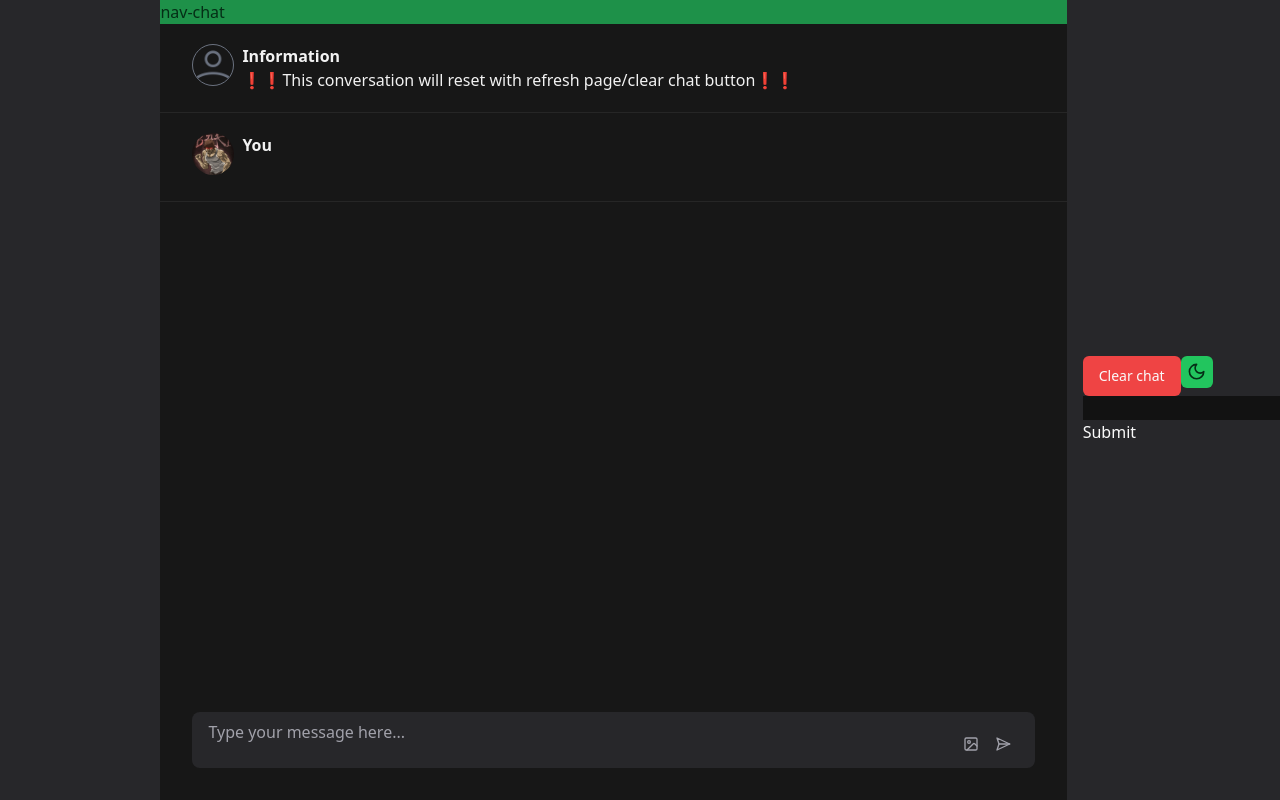
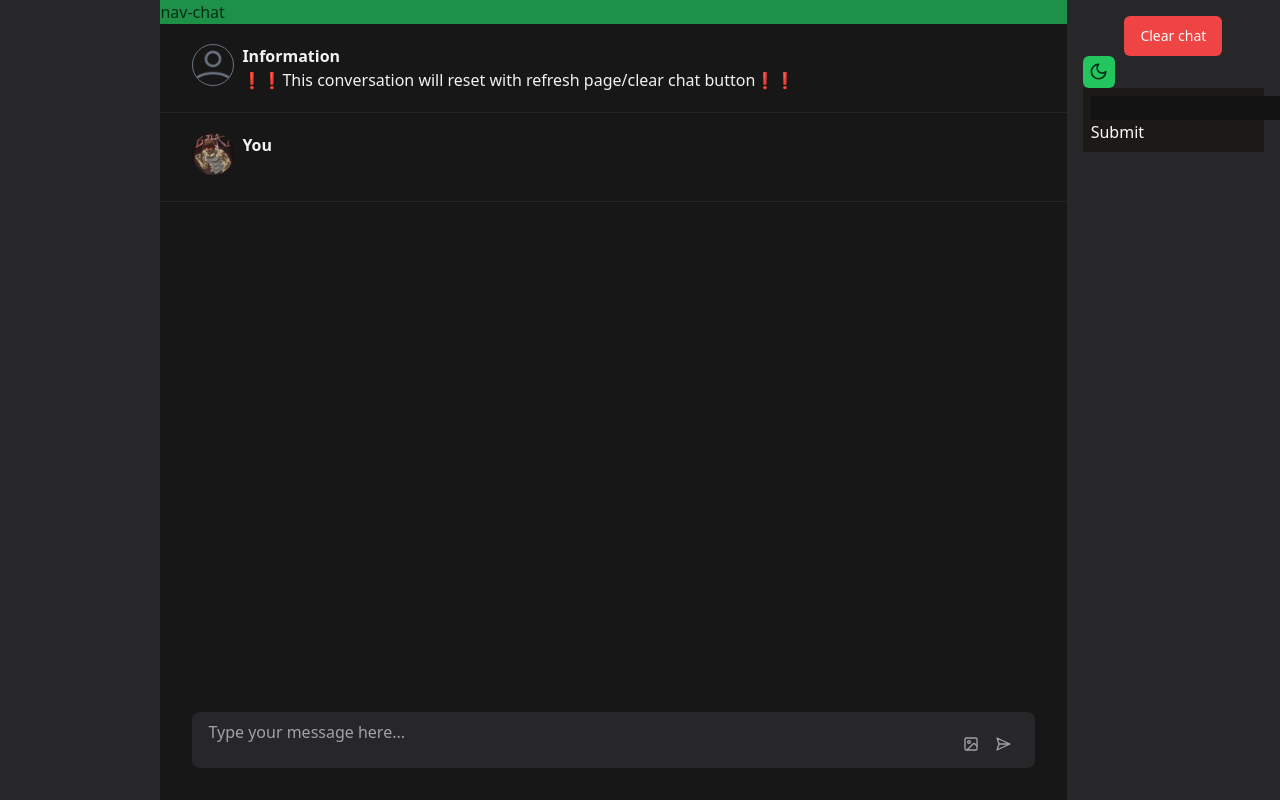
Before and after one commit to muhamaddigdaya/disposable-chat, a Next.js app: page / in a window 1280 px wide. Shown: the top 800 px of the page. Built offline with nearby package versions, Linux system fonts and the light colour scheme.

Commit message:
temporary styling

```diff
--- a/src/app/components/ui/Rightbar.tsx
+++ b/src/app/components/ui/Rightbar.tsx
@@ -22,9 +22,9 @@ function Reload() {
 
 const Rightbar = (props: Props) => {
   return (
-    <div className='h-full w-1/6 bg-secondary text-secondary-foreground p-4 content-center'>
+    <div className='flex flex-col h-full w-1/6 bg-secondary text-secondary-foreground p-4 content-center'>
       <AlertDialog>
-        <AlertDialogTrigger>
+        <AlertDialogTrigger className='w-full'>
           <Button variant={'destructive'} id='clear'>Clear chat</Button>
         </AlertDialogTrigger>
         <AlertDialogContent className='flex flex-col items-center p-4 sm:text-center rounded-lg'>
--- a/src/app/components/ui/username-provider.tsx
+++ b/src/app/components/ui/username-provider.tsx
@@ -13,7 +13,7 @@ export function UsernameInput() {
 
     return (
         <UsernameContext.Provider value={usernameValue}>
-            <form onSubmit={(event) => event.preventDefault()} id='usernameForm'>
+            <form onSubmit={(event) => event.preventDefault()} id='usernameForm' className='bg-card p-2'>
                 <input
                     type="text"
                     value={usernameValue}
```
